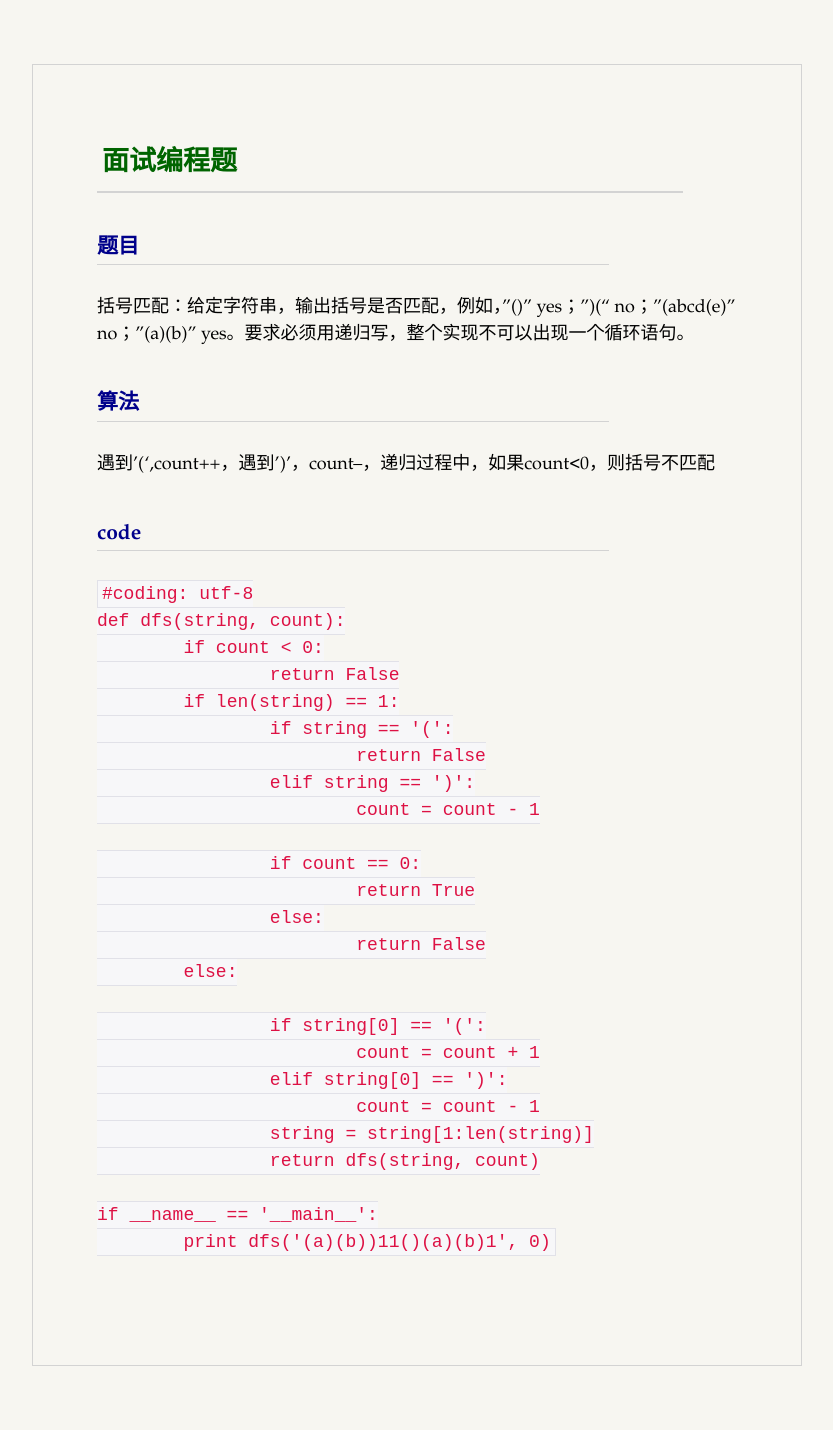
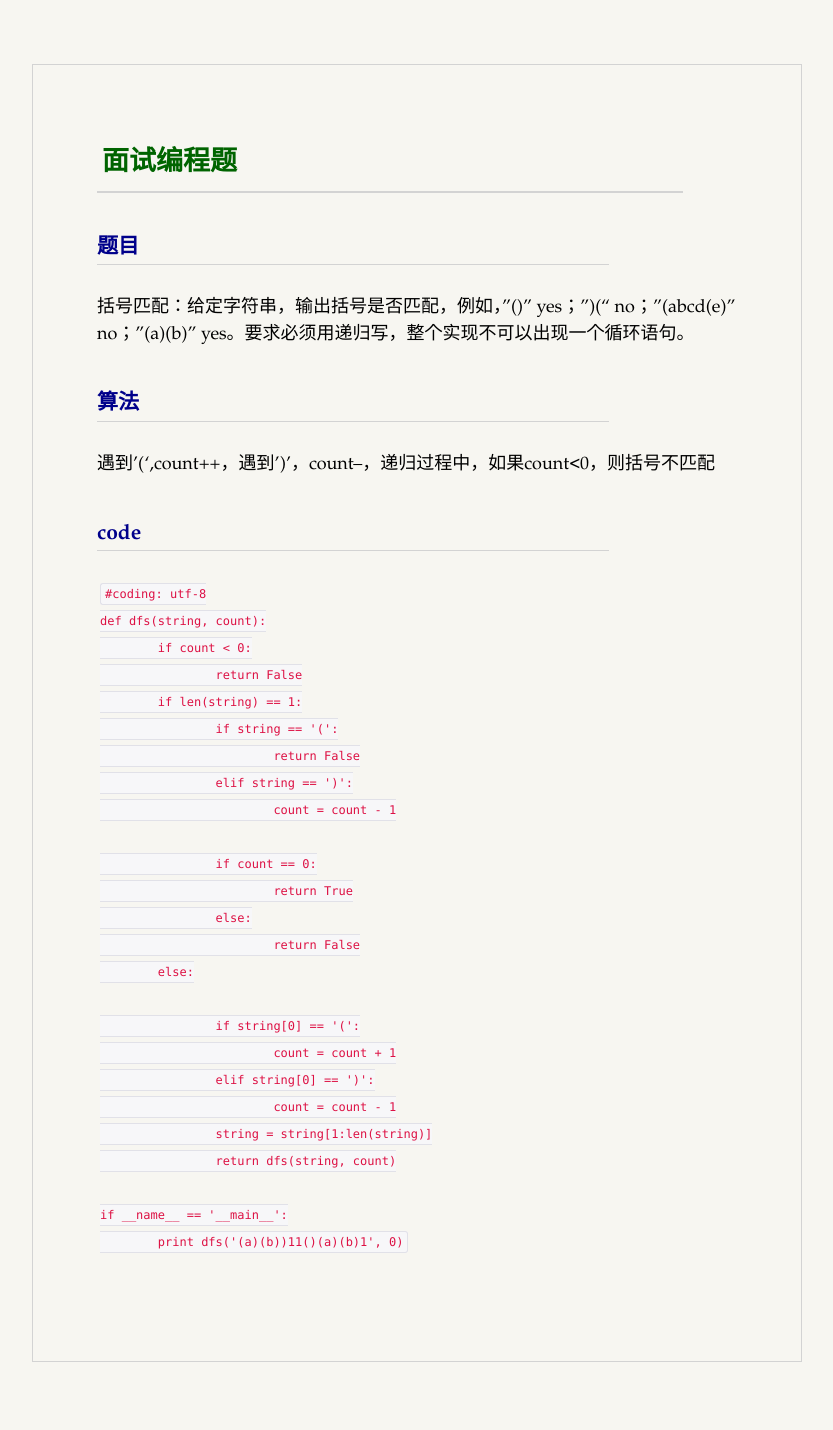
Before and after one commit to garydai/ruleEngine, a Jekyll site: the page built from _posts/2013-5-21-interview_code.md, in a window 1280 px wide. Shown: the whole page, without its empty margins (224-1057 px from the left). Built offline with Jekyll 4.4.1, drawn with Linux system fonts in a browser that asks for light colours.

Commit message:
update css

```diff
--- a/static/css/frame.css
+++ b/static/css/frame.css
@@ -43,4 +43,5 @@
     line-height: 150%;
     color: DarkCyan;
 }
+code,pre{padding:0 3px 2px;font-family:Menlo,Monaco,"Courier New",monospace;font-size:12px;color:#333333;-webkit-border-radius:3px;-moz-border-radius:3px;border-radius:3px;}
 code{padding:3px 4px;color:#d14;background-color:#f7f7f9;border:1px solid #e1e1e8;}
```
